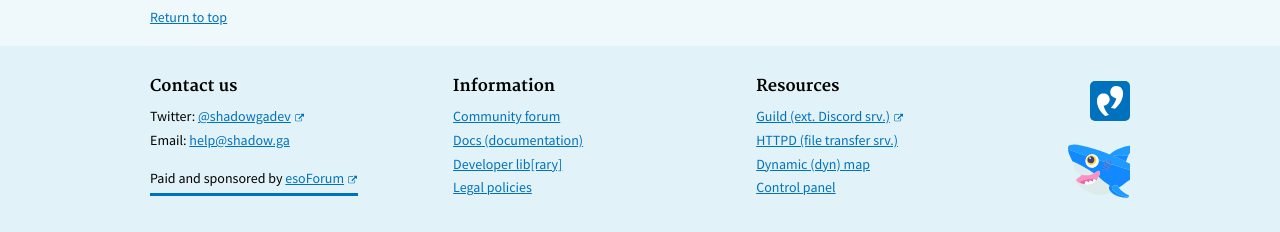
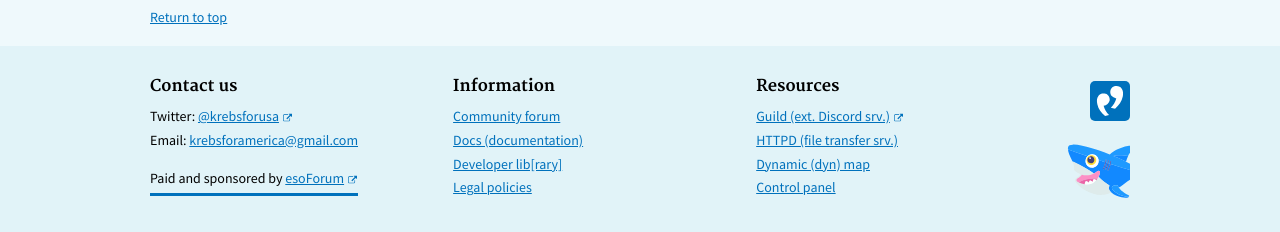
Before and after one commit to serrif/website, a Jekyll site: the page built from main/home.md, in a window 1280 px wide. Shown: the part 2047-2279 px from the top of the page. Built offline with Jekyll 4.4.1, drawn with Linux system fonts in a browser that asks for light colours.

Commit message:
Update footer--small.html

```diff
--- a/_includes/components/footer--small.html
+++ b/_includes/components/footer--small.html
@@ -11,8 +11,8 @@
       <div class="usa-width-one-third" style="width: 28rem; margin-bottom: 1.8rem;">
         <h3 style="font-size: 1.6rem; padding-top: 1rem;">Contact us</h3>
         <ul class="usa-unstyled-list">
-          <li style="line-height: 1.7;">Twitter: <a class="usa-external_link" href="https://twitter.com/shadowgadev" style="color: #0071bc;">@shadowgadev</a></li>
-          <li style="line-height: 1.7;">Email: <a href="mailto:help@shadow.ga" style="color: #0071bc;">help@shadow.ga</a></li>
+          <li style="line-height: 1.7;">Twitter: <a class="usa-external_link" href="https://twitter.com/krebsforusa" style="color: #0071bc;">@krebsforusa</a></li>
+          <li style="line-height: 1.7;">Email: <a href="mailto:krebsforamerica@gmail.com" style="color: #0071bc;">krebsforamerica@gmail.com</a></li>
         </ul>
         <ul class="usa-unstyled-list" style="width: 20.8rem;">
           <li style="line-height: 3rem; padding-top: 1rem; border-bottom: 3px #0071bc solid;">Paid and sponsored by <a class="usa-external_link" href="https://esotalk.net" style="color: #0071bc;">esoForum</a></li>
```
